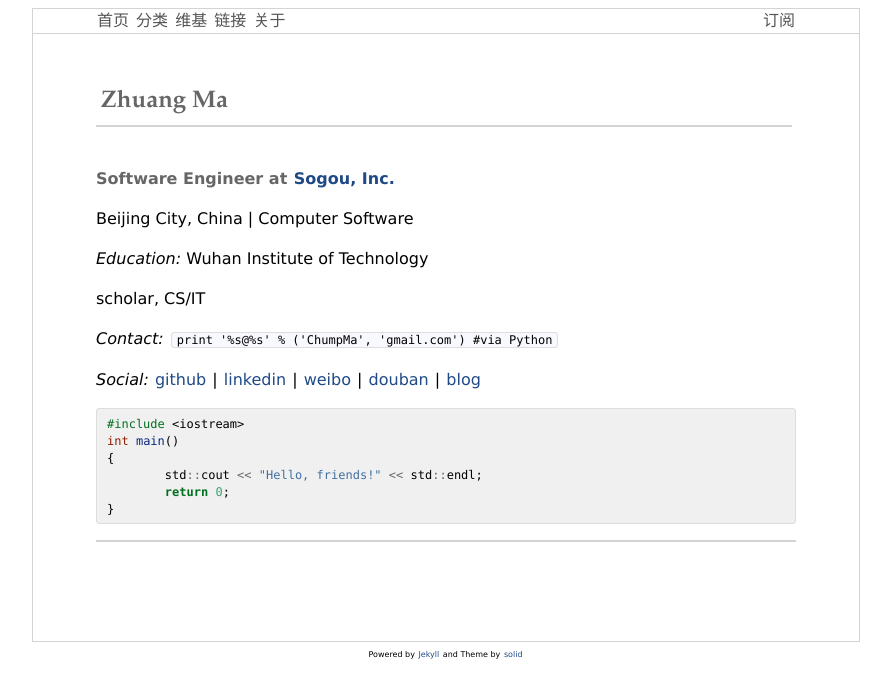
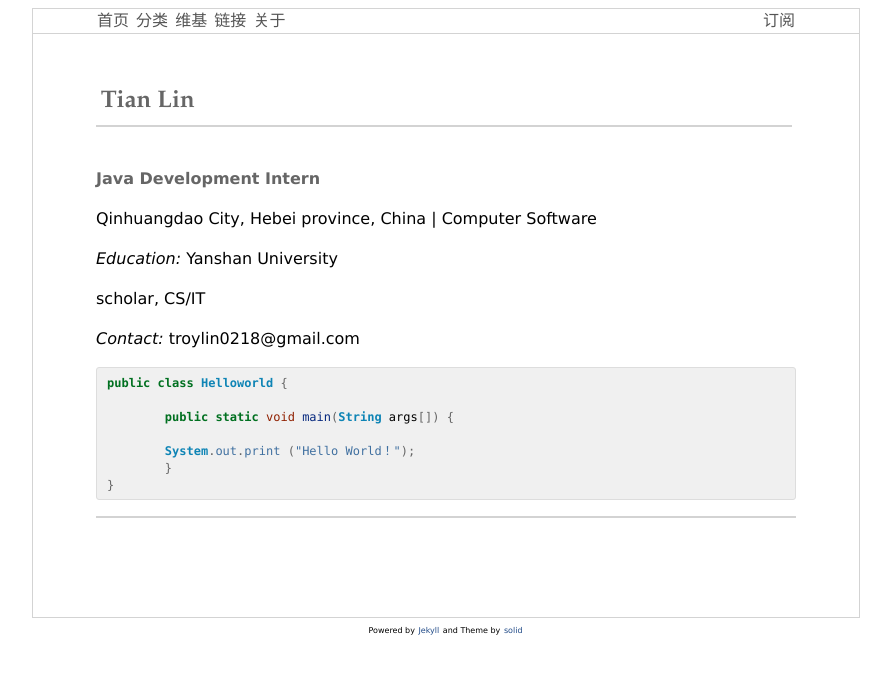
Before and after one commit to TroyLin0218/TroyLin0218.github.io, a Jekyll site: the page built from pages/about.md, in a window 1280 px wide. Shown: the top 698 px of the page, without its empty margins (194-1085 px from the left). Built offline with Jekyll 4.4.1, drawn with Linux system fonts in a browser that asks for light colours; comment, search, counter and statistics services are not loaded.

Commit message:
修改为我个人信息

````diff
--- a/pages/about.md
+++ b/pages/about.md
@@ -1,28 +1,29 @@
 ---
 layout: page
-title: Zhuang Ma
-description: Zhuang Ma的个人简介。
-keywords: Zhuang Ma, 马壮
+title: Tian Lin
+description: Tian Lin的个人简介。
+keywords: 个人简介
 permalink: /about/
 ---
 
-**Software Engineer at [Sogou, Inc.](http://www.sogou.com)**
+**Java Development Intern**
 
-Beijing City, China \| Computer Software
+Qinhuangdao City, Hebei province, China \| Computer Software
 
-*Education:* Wuhan Institute of Technology
+*Education:* Yanshan University
+
 
 scholar, CS/IT
 
-*Contact:* `print '%s@%s' % ('ChumpMa', 'gmail.com')  #via Python`
+*Contact:* troylin0218@gmail.com
 
-*Social:*  [github](http://github.com/mzlogin) \| [linkedin](http://www.linkedin.com/in/mazhuang) \| [weibo](http://weibo.com/mzlogin) \| [douban](http://www.douban.com/people/freedim/) \| [blog](http://mazhuang.org)
 
-```c++
-#include <iostream>
-int main()
-{
-	std::cout << "Hello, friends!" << std::endl;
-	return 0;
+```java
+public class Helloworld {
+
+	public static void main(String args[]) {
+
+	System.out.print ("Hello World！");
+	}
 }
 ```
````
